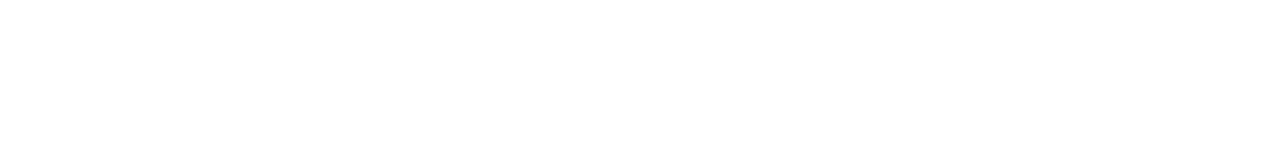
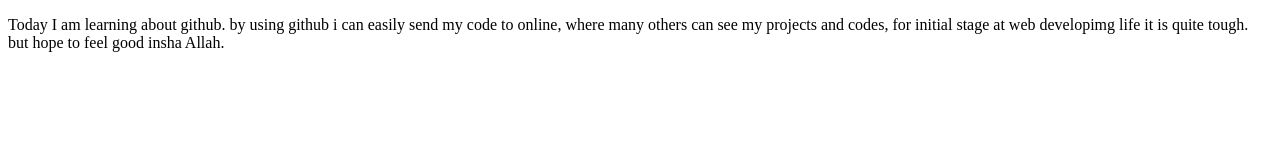
Before and after one commit to shihabsararrafid/my-second-repo, a plain HTML site: page index.html in a window 1280 px wide. Drawn offline with Linux system fonts and the light colour scheme.

Commit message:
first e save kori nai

```diff
--- a/index.html
+++ b/index.html
@@ -5,8 +5,9 @@
     <meta http-equiv="X-UA-Compatible" content="IE=edge">
     <meta name="viewport" content="width=device-width, initial-scale=1.0">
     <title>Document</title>
+    <link rel="shortcut icon" href="favicon.ico" type="image/x-icon">
 </head>
 <body>
-
+    <p>Today I am learning about github. by using github i can easily send my code to online, where many others can see my projects and codes, for initial stage at web developimg life it is quite tough. but hope to feel good insha Allah.</p>
 </body>
 </html>
```
